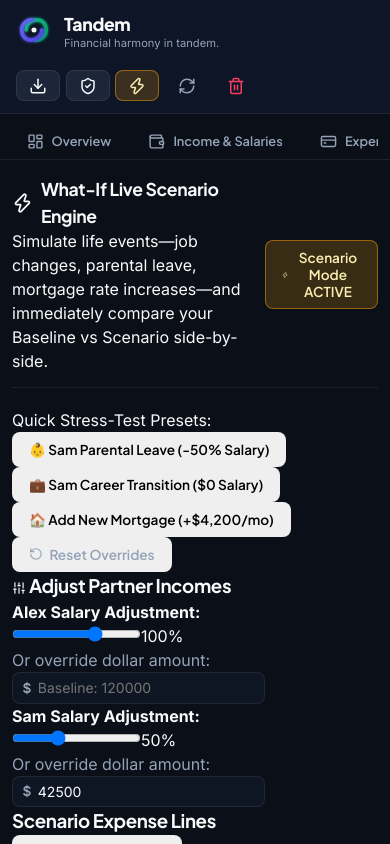
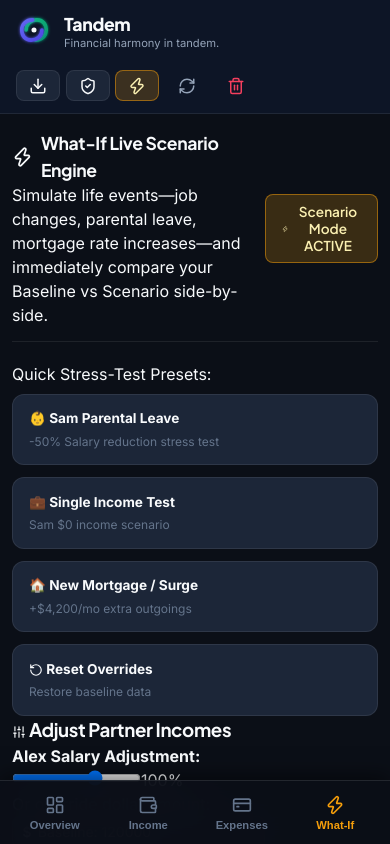
Before and after one commit to ibram-saleeb/household-clarity, a React (Vite) app: page / in a window 390 px wide. Both pictures are taken after a click on the button 137 px from the left and 85 px from the top of the page. Shown: the top 844 px of the page. Built offline with nearby package versions, Linux system fonts and the light colour scheme.

Commit message:
feat: implement Copilot glowing card accents, Monzo mobile bottom tab bar and frosted glass mesh backdrop

```diff
--- a/src/components/HeroDashboard.jsx
+++ b/src/components/HeroDashboard.jsx
@@ -126,7 +126,7 @@
 
       {/* Summary Metrics Bar */}
       <div className="dashboard-metrics-grid">
-        <div className="metric-card">
+        <div className="metric-card metric-card-primary">
           <div className="metric-label">
             Take-Home Pay Together{' '}
             <Tooltip text="Combined post-tax & post-Medicare spendable cash for both partners" />
@@ -139,7 +139,7 @@
           </div>
         </div>
 
-        <div className="metric-card">
+        <div className="metric-card metric-card-warning">
           <div className="metric-label">
             Household Expenses{' '}
             <Tooltip text="Sum of all shared & personal expenses normalized to a monthly figure" />
@@ -152,7 +152,7 @@
           </div>
         </div>
 
-        <div className="metric-card">
+        <div className="metric-card metric-card-info">
           <div className="metric-label">
             <Shield className="icon-xs inline-icon" /> Super Guarantee (Wealth){' '}
             <Tooltip text="Employer Super Guarantee (12%) is protected for retirement and strictly excluded from spendable cashflow" />
@@ -165,7 +165,7 @@
           </div>
         </div>
 
-        <div className="metric-card">
+        <div className="metric-card metric-card-split">
           <div className="metric-label">
             Partner Contribution Ratio{' '}
             <Tooltip text="Proportional spendable income ratio between Partner 1 and Partner 2" />
--- a/src/components/NavTabs.jsx
+++ b/src/components/NavTabs.jsx
@@ -4,13 +4,15 @@
 export function NavTabs({ activeTab, onTabChange, scenarioMode }) {
   const tabs = [
     { id: 'overview', label: 'Overview', icon: LayoutDashboard },
-    { id: 'income', label: 'Income & Salaries', icon: Wallet },
+    { id: 'income', label: 'Income', icon: Wallet },
     { id: 'expenses', label: 'Expenses', icon: CreditCard },
-    { id: 'scenario', label: 'What-If Scenario', icon: Zap, badge: scenarioMode ? 'ACTIVE' : null }
+    { id: 'scenario', label: 'What-If', icon: Zap, badge: scenarioMode ? 'ACTIVE' : null }
   ];
 
   return (
-    <nav className="nav-tabs-wrapper" aria-label="Main Navigation">
+    <>
+      {/* Desktop & Tablet Segmented Tab Bar */}
+      <nav className="nav-tabs-wrapper desktop-nav-tabs" aria-label="Main Navigation">
         <div className="nav-tabs-container">
           {tabs.map((tab) => {
             const Icon = tab.icon;
@@ -22,12 +24,31 @@
                 onClick={() => onTabChange(tab.id)}
               >
                 <Icon className="nav-tab-icon" />
-              <span>{tab.label}</span>
+                <span>{tab.id === 'income' ? 'Income & Salaries' : tab.id === 'scenario' ? 'What-If Scenario' : tab.label}</span>
                 {tab.badge && <span className="tab-pill-badge">{tab.badge}</span>}
               </button>
             );
           })}
         </div>
       </nav>
+
+      {/* Monzo/Copilot Style Mobile Floating Bottom Navigation Bar */}
+      <nav className="mobile-bottom-nav" aria-label="Mobile Navigation">
+        {tabs.map((tab) => {
+          const Icon = tab.icon;
+          const isActive = activeTab === tab.id;
+          return (
+            <button
+              key={tab.id}
+              className={`mobile-nav-item ${isActive ? 'active' : ''} ${tab.id === 'scenario' && scenarioMode ? 'scenario-active' : ''}`}
+              onClick={() => onTabChange(tab.id)}
+            >
+              <Icon className="mobile-nav-icon" />
+              <span className="mobile-nav-label">{tab.label}</span>
+            </button>
+          );
+        })}
+      </nav>
+    </>
   );
 }
--- a/src/components/ScenarioEngine.jsx
+++ b/src/components/ScenarioEngine.jsx
@@ -165,19 +165,23 @@
       {/* Quick Presets Bar */}
       <div className="presets-bar">
         <span className="presets-title">Quick Stress-Test Presets:</span>
-        <div className="preset-buttons-group">
-          <button className="btn btn-chip" onClick={() => applyPreset('p2_parental_leave')}>
-            👶 {p2Name} Parental Leave (-50% Salary)
-          </button>
-          <button className="btn btn-chip" onClick={() => applyPreset('p2_zero_income')}>
-            💼 {p2Name} Career Transition ($0 Salary)
-          </button>
-          <button className="btn btn-chip" onClick={() => applyPreset('new_mortgage')}>
-            🏠 Add New Mortgage (+$4,200/mo)
-          </button>
-          <button className="btn btn-chip text-muted" onClick={() => applyPreset('clear')}>
-            <RotateCcw className="icon-xs inline-icon" /> Reset Overrides
-          </button>
+        <div className="preset-cards-grid">
+          <div className="preset-card" onClick={() => applyPreset('p2_parental_leave')}>
+            <div className="preset-card-title">👶 {p2Name} Parental Leave</div>
+            <div className="preset-card-desc">-50% Salary reduction stress test</div>
+          </div>
+          <div className="preset-card" onClick={() => applyPreset('p2_zero_income')}>
+            <div className="preset-card-title">💼 Single Income Test</div>
+            <div className="preset-card-desc">{p2Name} $0 income scenario</div>
+          </div>
+          <div className="preset-card" onClick={() => applyPreset('new_mortgage')}>
+            <div className="preset-card-title">🏠 New Mortgage / Surge</div>
+            <div className="preset-card-desc">+$4,200/mo extra outgoings</div>
+          </div>
+          <div className="preset-card preset-reset" onClick={() => applyPreset('clear')}>
+            <div className="preset-card-title"><RotateCcw className="icon-xs inline-icon" /> Reset Overrides</div>
+            <div className="preset-card-desc">Restore baseline data</div>
+          </div>
         </div>
       </div>
 
--- a/src/index.css
+++ b/src/index.css
@@ -1346,8 +1346,206 @@
   text-align: right;
 }
 
+/* Category Colors for Visual Progress Meters */
+.fill-cat-housing { background: linear-gradient(90deg, #818CF8, #6366F1); }
+.fill-cat-living { background: linear-gradient(90deg, #60A5FA, #3B82F6); }
+.fill-cat-transport { background: linear-gradient(90deg, #FBBF24, #F59E0B); }
+.fill-cat-insurance { background: linear-gradient(90deg, #34D399, #10B981); }
+.fill-cat-personal { background: linear-gradient(90deg, #F472B6, #EC4899); }
+.fill-cat-debt { background: linear-gradient(90deg, #F87171, #EF4444); }
+
+/* Category Filter Bar */
+.category-filter-bar {
+  display: flex;
+  align-items: center;
+  gap: 0.4rem;
+  flex-wrap: wrap;
+  margin-bottom: 1.15rem;
+  padding: 0.5rem 0.75rem;
+  background: var(--bg-card-subtle);
+  border: 1px solid var(--border-color);
+  border-radius: var(--radius-full);
+}
+
+.filter-bar-label {
+  font-size: 0.775rem;
+  font-weight: 600;
+  color: var(--text-muted);
+  margin-right: 0.2rem;
+}
+
+.category-filter-pill {
+  background: transparent;
+  border: 1px solid transparent;
+  color: var(--text-muted);
+  font-size: 0.75rem;
+  font-weight: 600;
+  padding: 0.2rem 0.65rem;
+  border-radius: var(--radius-full);
+  cursor: pointer;
+  transition: all 0.2s ease;
+}
+
+.category-filter-pill:hover {
+  color: var(--text-main);
+  background: rgba(255, 255, 255, 0.05);
+}
+
+.category-filter-pill.active {
+  background: var(--primary);
+  color: #FFFFFF;
+}
+
+/* Item Weight Badge */
+.item-weight-badge {
+  background: rgba(245, 158, 11, 0.1);
+  border: 1px solid rgba(245, 158, 11, 0.25);
+  color: #FBBF24;
+  font-size: 0.7rem;
+  font-weight: 700;
+  padding: 0.15rem 0.5rem;
+  border-radius: var(--radius-full);
+}
+
+/* Partner Tax Progress Bar */
+.partner-tax-bar {
+  display: flex;
+  flex-direction: column;
+  gap: 0.35rem;
+  margin: 0.35rem 0;
+  background: rgba(0, 0, 0, 0.2);
+  padding: 0.5rem 0.75rem;
+  border-radius: var(--radius-sm);
+  border: 1px solid rgba(255, 255, 255, 0.05);
+}
+
+.tax-bar-labels {
+  display: flex;
+  justify-content: space-between;
+  font-size: 0.75rem;
+  font-weight: 600;
+}
+
+/* Preset Cards Grid */
+.preset-cards-grid {
+  display: grid;
+  grid-template-columns: repeat(auto-fit, minmax(180px, 1fr));
+  gap: 0.75rem;
+  margin-top: 0.5rem;
+}
+
+.preset-card {
+  background: var(--bg-card-subtle);
+  border: 1px solid var(--border-color);
+  border-radius: var(--radius-md);
+  padding: 0.85rem 1rem;
+  cursor: pointer;
+  transition: all 0.25s ease;
+}
+
+.preset-card:hover {
+  border-color: var(--primary);
+  transform: translateY(-2px);
+  box-shadow: var(--shadow-sm);
+  background: rgba(99, 102, 241, 0.08);
+}
+
+.preset-card-title {
+  font-size: 0.85rem;
+  font-weight: 700;
+  color: var(--text-main);
+  margin-bottom: 0.25rem;
+}
+
+.preset-card-desc {
+  font-size: 0.75rem;
+  color: var(--text-dim);
+}
+
+.preset-reset:hover {
+  border-color: rgba(255, 255, 255, 0.2);
+  background: rgba(255, 255, 255, 0.05);
+}
+
+/* Copilot Money Top Border Accent Glows */
+.metric-card-primary {
+  border-top: 2px solid #6366F1;
+}
+
+.metric-card-warning {
+  border-top: 2px solid #F59E0B;
+}
+
+.metric-card-info {
+  border-top: 2px solid #3B82F6;
+}
+
+.metric-card-split {
+  border-top: 2px solid #10B981;
+}
+
+/* Mobile Bottom Navigation Bar (Monzo / Copilot Style) */
+.mobile-bottom-nav {
+  display: none;
+}
+
 /* Responsive Media Queries for Mobile & Tablet */
 @media (max-width: 768px) {
+  .desktop-nav-tabs {
+    display: none;
+  }
+
+  .mobile-bottom-nav {
+    display: flex;
+    position: fixed;
+    bottom: 0;
+    left: 0;
+    right: 0;
+    height: 64px;
+    background: rgba(11, 15, 23, 0.92);
+    backdrop-filter: blur(16px);
+    -webkit-backdrop-filter: blur(16px);
+    border-top: 1px solid rgba(255, 255, 255, 0.1);
+    z-index: 999;
+    justify-content: space-around;
+    align-items: center;
+    padding: 0 0.5rem;
+    box-shadow: 0 -4px 20px rgba(0, 0, 0, 0.5);
+  }
+
+  .mobile-nav-item {
+    background: transparent;
+    border: none;
+    color: var(--text-dim);
+    display: flex;
+    flex-direction: column;
+    align-items: center;
+    gap: 0.25rem;
+    flex: 1;
+    padding: 0.4rem 0;
+    cursor: pointer;
+    transition: color 0.2s ease;
+  }
+
+  .mobile-nav-item:hover,
+  .mobile-nav-item.active {
+    color: var(--primary);
+  }
+
+  .mobile-nav-item.scenario-active {
+    color: #F59E0B;
+  }
+
+  .mobile-nav-icon {
+    width: 20px;
+    height: 20px;
+  }
+
+  .mobile-nav-label {
+    font-size: 0.7rem;
+    font-weight: 600;
+  }
+
   .header-container {
     padding: 0.75rem 1rem;
     flex-wrap: wrap;
@@ -1359,14 +1557,6 @@
 
   .header-actions {
     gap: 0.35rem;
-  }
-
-  .tax-banner {
-    flex-direction: column;
-    align-items: flex-start;
-    gap: 0.25rem;
-    padding: 0.5rem 1rem;
-    font-size: 0.7rem;
   }
 
   .hero-hero-number {
@@ -1393,16 +1583,7 @@
   }
 
   .main-content {
-    padding: 1rem 0.75rem 2rem 0.75rem;
-  }
-
-  .nav-tabs-wrapper {
-    padding: 0.5rem 0.75rem 0 0.75rem;
-  }
-
-  .nav-tab-button {
-    padding: 0.5rem 0.85rem;
-    font-size: 0.8rem;
+    padding: 1rem 0.75rem 5rem 0.75rem; /* Extra bottom padding for mobile bottom bar */
   }
 }
 
```
Also changed, not shown: src/components/ExpenseSection.jsx (+83 -6 lines), src/components/IncomeSection.jsx (+21 -2 lines), 1 other file (tests, documents, lock files or other folders). Lines whose indentation alone changed are shown as unchanged.
